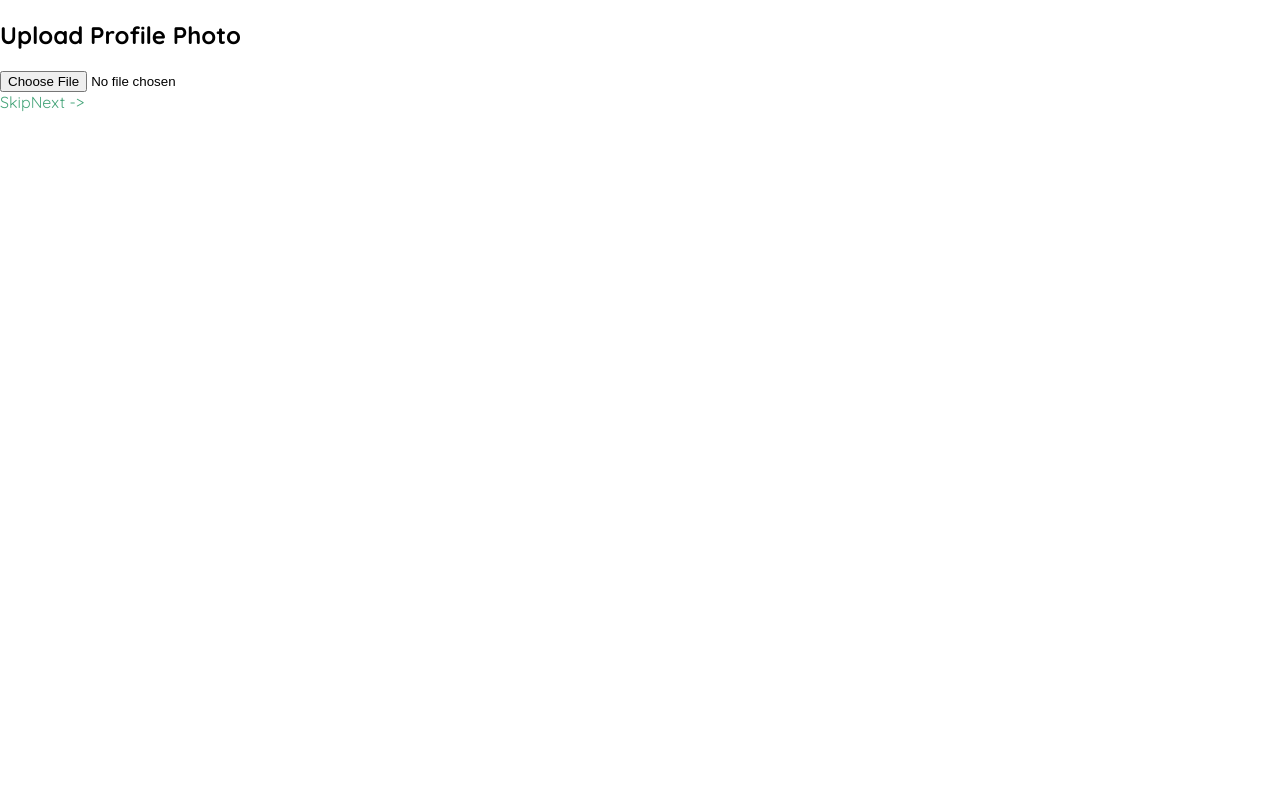
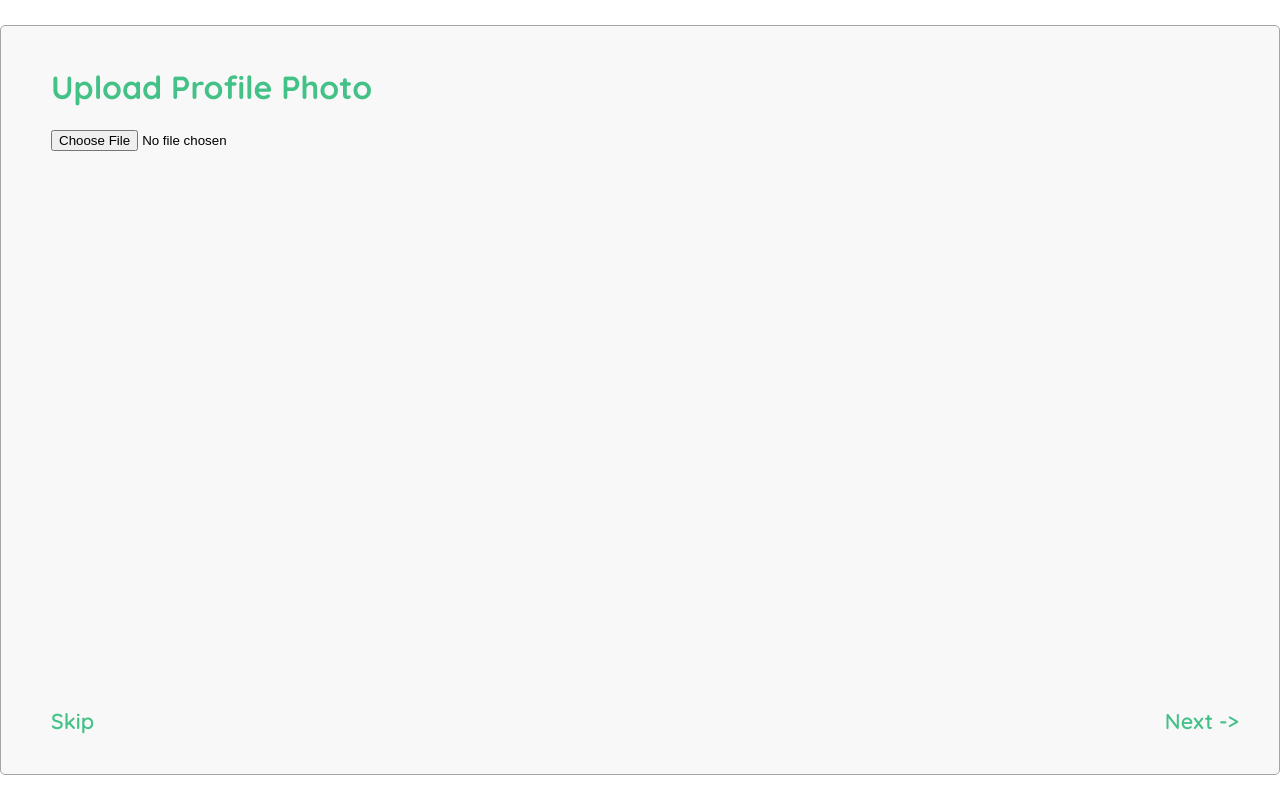
Before and after one commit to malak-joumaa/Homemade, a React (Create React App) app in the folder frontend/: page /profile-photo in a window 1280 px wide. Built offline with nearby package versions, Linux system fonts and the light colour scheme.

Commit message:
Frontend: Styling elements in AddProfilePhoto page

```diff
--- a/frontend/src/index.css
+++ b/frontend/src/index.css
@@ -129,3 +129,39 @@ a:link, a:visited{
 #form h1{
   margin-top: 5px;
 }
+
+/* Following sign-up */
+
+.follow-up-div{
+  width: 1300px;
+  height: 750px;
+  background-color: #F8F8F8;
+  border: 1px solid #A4A4A4;
+  border-radius: 5px;
+  position: fixed;
+  left: 0;
+  right: 0;
+  top: 0;
+  bottom: 0;
+  margin: auto;
+  max-width: 100%;
+  max-height: 100%;
+  overflow: auto;
+  box-sizing: border-box;
+  padding: 20px 50px;
+}
+
+.follow-up-div h1{
+  color: #43C187;
+}
+
+.follow-up-div a{
+  position: absolute;
+  bottom: 40px;
+  color: #43C187;
+  font-weight: 600;
+  font-size: 1.35em;
+}
+.follow-up-div a:last-of-type{
+  right: 40px;
+}
--- a/frontend/src/pages/AddProfilePhoto.js
+++ b/frontend/src/pages/AddProfilePhoto.js
@@ -5,12 +5,16 @@ const AddProfilePhoto = () => {
   return (
     <div>
       <div className="follow-up-div">
-        <h2>Upload Profile Photo</h2>
+        <h1>Upload Profile Photo</h1>
         <input type="file" />
         <div id="uploaded-profile-photo"></div>
         {/* Link to be changed */}
-        <Link to="/sign-in">Skip</Link>
-        <Link to="/sign-in">Next -{">"}</Link>
+        <Link to="/sign-in" className="skip">
+          Skip
+        </Link>
+        <Link to="/sign-in" className="next">
+          Next -{">"}
+        </Link>
       </div>
     </div>
   );
```
